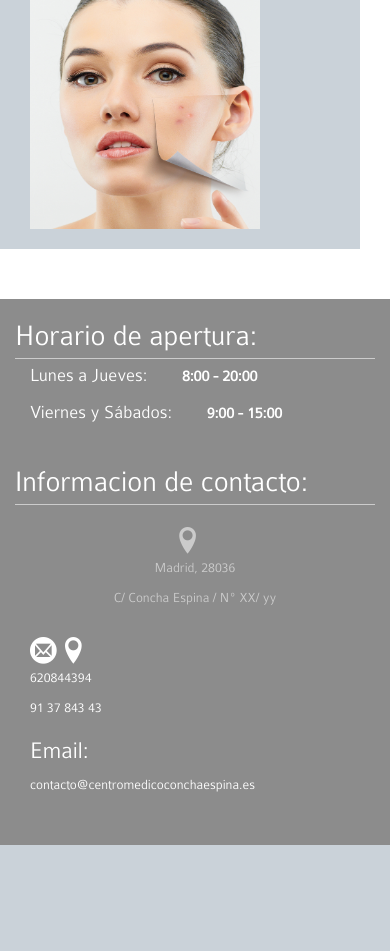
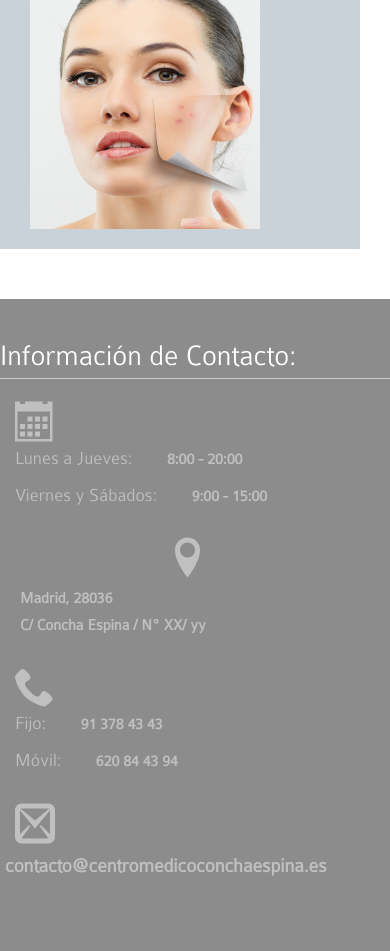
Before and after one commit to keny91/PaginaClinica, a PHP site: page / in a window 390 px wide; the page is wider, and only the part inside the window is pictured. Shown: the part 3146-4097 px from the top of that part. Before the commit the page ends 3991 px from the top of that part, so only its background shows below. Run offline with PHP 8.4, Linux system fonts and the light colour scheme; some libraries are stand-ins or nearby versions.

Commit message:
Arreglado footer
cambios en el footer, aunque no me gusta el responsive

```diff
--- a/css/general.css
+++ b/css/general.css
@@ -185,7 +185,7 @@ right: -45px;*/
 .aligned_block{
 
 	text-align: center;
-	vertical-align: center;
+	vertical-align: middle;
 }
 
 .expositor_fondo{
@@ -271,11 +271,8 @@ div.footer_color{*/
 .opacity_50to100{
 
 
-
-
-
     /*filter: alpha(opacity=50);  */
-    opacity: 0.55;
+    opacity: 0.45;
 	/*color: #FFF;*/
 
 	}
@@ -287,7 +284,26 @@ div.footer_color{*/
   }
 
 
+a.opacity_50to100{
 
+	color: #FFF;
+    /*filter: alpha(opacity=50);  */
+    opacity: 0.45;
+	/*color: #FFF;*/
+
+	}
+
+a.opacity_50to100:hover{
+    opacity: 1;
+    transition: opacity 800ms;
+    filter: alpha(opacity=50);
+
+  }
+
+p.hover_link:hover{
+    text-decoration: underline;
+
+  }
 
 .remark-cite{
 
@@ -311,10 +327,12 @@ div.footer_color{*/
 .second_font_footer{
 	position: relative;
 	margin-top: 4pt;
-	display:inline;
+	/*display:inline;*/
 	font-weight: 700px;
 	font-size: 12pt;
 	font-weight: bold;
+	text-align: left;
+
 }
 
 .third_font_footer{
--- a/css/icons.css
+++ b/css/icons.css
@@ -13,7 +13,7 @@
 /*	height: 64px;
 	width: 64px;*/
 	speak: none;
-	font-size: 20pt;
+	font-size: 30pt;
 	font-style: normal;
 	font-weight: normal;
 	font-variant: normal;
--- a/index.html
+++ b/index.html
@@ -95,6 +95,32 @@
 
     <!--BLOQUES PARA CADA PÁGINA-->
 </div id="contenedor_bloques">
+
+
+
+
+
+
+
+
+
+
+
+
+
+
+
+
+
+
+
+
+
+
+
+
+
+
     <!--BLOQUE  INICIO-->
     <div id="bloque_inicio" class="appear">
       <!-- Begin PIC-FONDO -->
@@ -343,10 +369,63 @@
     </div> -->
 <!-- END BLOQUE INFO -->
 
+
+
+
+
+
+
+
+
+
+
+
+
+
+
+
+
+
+
+
+
+
+
+
+
+
+
+
+
 <!-- BLOQUE TRATAMIENTOS -->
     <div id="bloque_tratamientos" class="disappear">
     </div>
 <!-- END BLOQUE TRATAMIENTOS -->
+
+
+
+
+
+
+
+
+
+
+
+
+
+
+
+
+
+
+
+
+
+
+
+
+
 
 <!-- BLOQUE PERSONAL -->
     <div id="bloque_personal" class="disappear">
@@ -399,6 +478,28 @@
     </div>
 
     </div>
+
+
+
+
+
+
+
+
+
+
+
+
+
+
+
+
+
+
+
+
+
+
 <!-- END BLOQUE PERSONAL -->
 
   <div id="bloque_contacto" class="disappear">
@@ -436,67 +537,107 @@
   </div>
 
 
+
+
+
+
+
+
+
+
+
+
+
+
+
+
+
+
+
+
+
+
+
   <!-- Begin Pie de pagina -->
 
   <div class="expositor_pie_pagina" >
     <div class="container" >
-      <div class="row" style="padding-top:20px; padding-bottom:20px;" style="position:relative; top:-20px">
+      <div class="row" style="padding-top:20px; padding-bottom:40px;" style="position:relative; top:-20px">
+        <h2>Información de Contacto:</h2>
+        <hr style="position:relative; top:-8px">
 
-        <div class="col-md-4" style="position:relative; top:-20px">
-          <h2>Horario de apertura:</h2>
-          <hr style="position:relative; top:-8px">
-            <div style="position:relative; top:-20px">
+          <div  class="row">
+            <div class="col-md-6 col-md-offset-1 opacity_50to100">
+
+              <span style="margin-top: 8px;" class="col-md-1 icon icon-calendar"></span>
+              <span class="col-md-11">
+
               <p>
-              <span  class="first_font_footer col-md-8" >
+              <span  class="first_font_footer col-md-5"  >
                 Lunes a Jueves:
               </span>
-              <span class="col-md-4 second_font_footer">   8:00 - 20:00 </span>
+              <span class="col-md-5 second_font_footer" >   8:00 - 20:00 </span>
              </p>
-           </div>
-           <div style="position:relative; top:-20px">
+
+
             <p>
-              <span  class="first_font_footer col-md-8" >
+              <span  class="first_font_footer col-md-5" >
                 Viernes y Sábados:
               </span>
-              <span class="col-md-4 second_font_footer">   9:00 - 15:00</span>
+              <span class="col-md-5 second_font_footer">   9:00 - 15:00</span>
             </p>
+
+          </span>
+
+            </div>
+
+             <div class="col-md-5 aligned_block  opacity_50to100" >
+                <span class="col-md-1 icon icon-location" style="margin-top: 8px;"></span><span  class="col-md-11"><p class="second_font_footer" style="padding-left: 20px;"> Madrid, 28036 </p>
+                <p class="second_font_footer" style="margin-top: -5px; padding-left: 20px;"> C/ Concha Espina / Nº XX/ yy </p></span>
+               <!--  <h3 style="position:relative; top:-15px">Dirección:</h3> -->
+
+            </div>
           </div>
 
-        </div>
+
+          <div <span style="padding-top: 40 px;"  class="row">
+            <div class="col-md-6 col-md-offset-1 opacity_50to100">
+
+              <span style="margin-top: 8px; padding-right: 10 px;" class="col-md-1 icon icon-phone"></span>
+              <span class="col-md-11">
+
+              <p>
+              <span  class="first_font_footer col-md-5"  >
+                Fijo:
+              </span>
+              <span class="col-md-5 second_font_footer" > 91 378 43 43</span>
+             </p>
+
+
+            <p>
+              <span  class="first_font_footer col-md-5" >
+                Móvil:
+              </span>
+              <span class="col-md-5 second_font_footer"> 620 84 43 94</span>
+            </p>
+
+          </span>
+
+            </div>
 
 
 
-        <div class="col-md-8"  style="position:relative; top:-20px">
-          <h2>Informacion de contacto:</h2>
-          <hr style="position:relative; top:-8px">
+            <!-- EN EL A -> CA,BIAR EL HREF -->
+             <a class="col-md-5 opacity_50to100" style="margin-top: 14px;" onclick = "clickContacto();" href="#">
+            <span class="col-md-1 icon icon-mail2"></span>
+            <span class="col-md-11"><p class="second_font_footer hover_link" style="padding-left:20px; font-size:15pt;"> contacto@centromedicoconchaespina.es </p></span>
 
-          <div class="col-md-4 aligned_block opacity_50to100">
-            <span class="col-md-4 icon icon-location"></span><span  class="col-md-8"><p> Madrid, 28036 </p>
-            <p> C/ Concha Espina / Nº XX/ yy </p></span>
-           <!--  <h3 style="position:relative; top:-15px">Dirección:</h3> -->
-
-          </div>
-
-          <div class="col-md-4">
-            <span></span>
-            <span class="icon icon-mail4 "></span>
-            <span class="icon icon-location"></span>
-
-
-            <p>620844394 </p>
-            <p>91 37 843 43</p>
-
-          </div>
-
-          <div class="col-md-4">
-            <h3>Email:</h3>
-            <p> contacto@centromedicoconchaespina.es </p>
+          </a>
           </div>
 
 
 
 
-        </div>
 
       </div>
 
```
